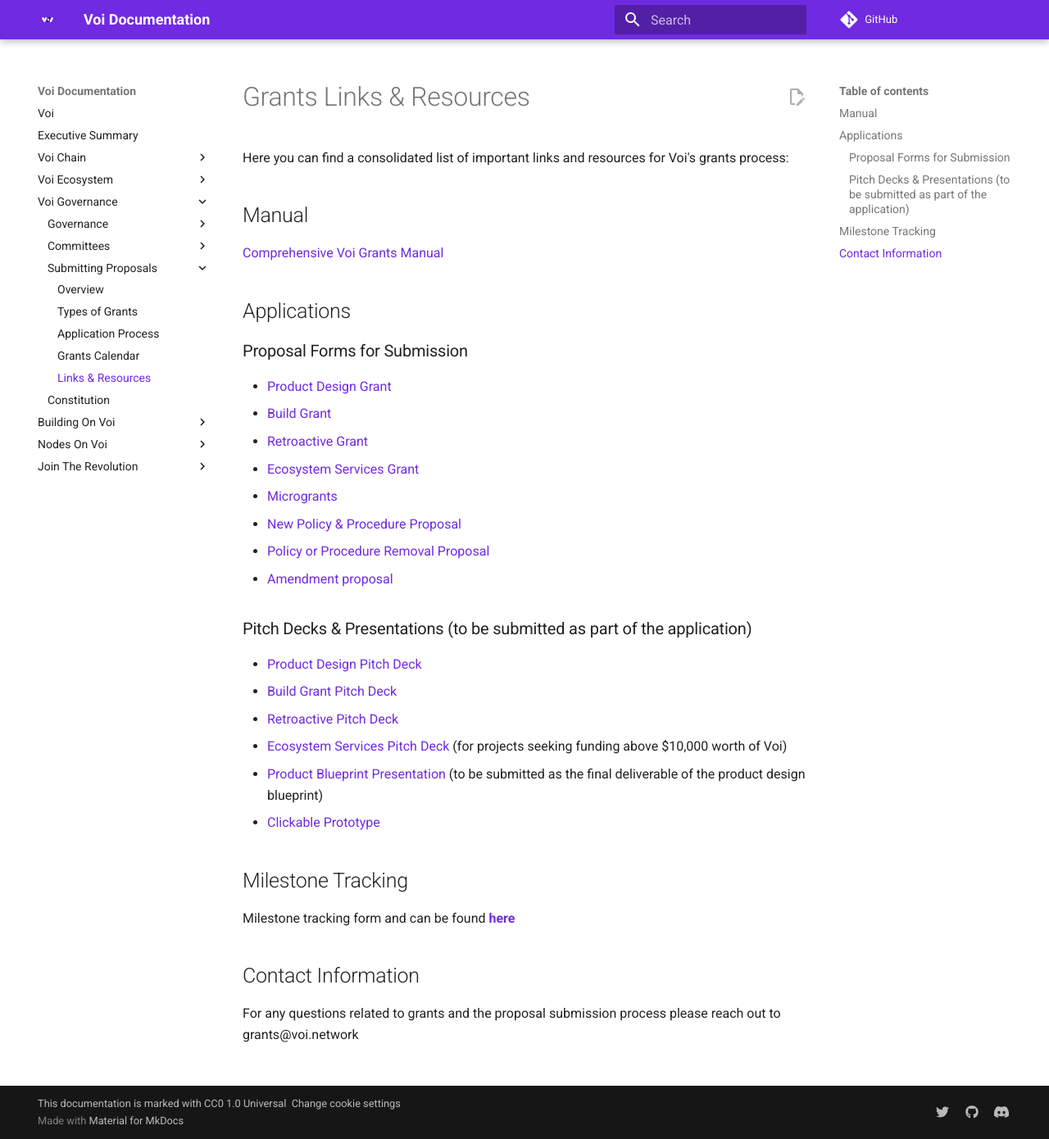
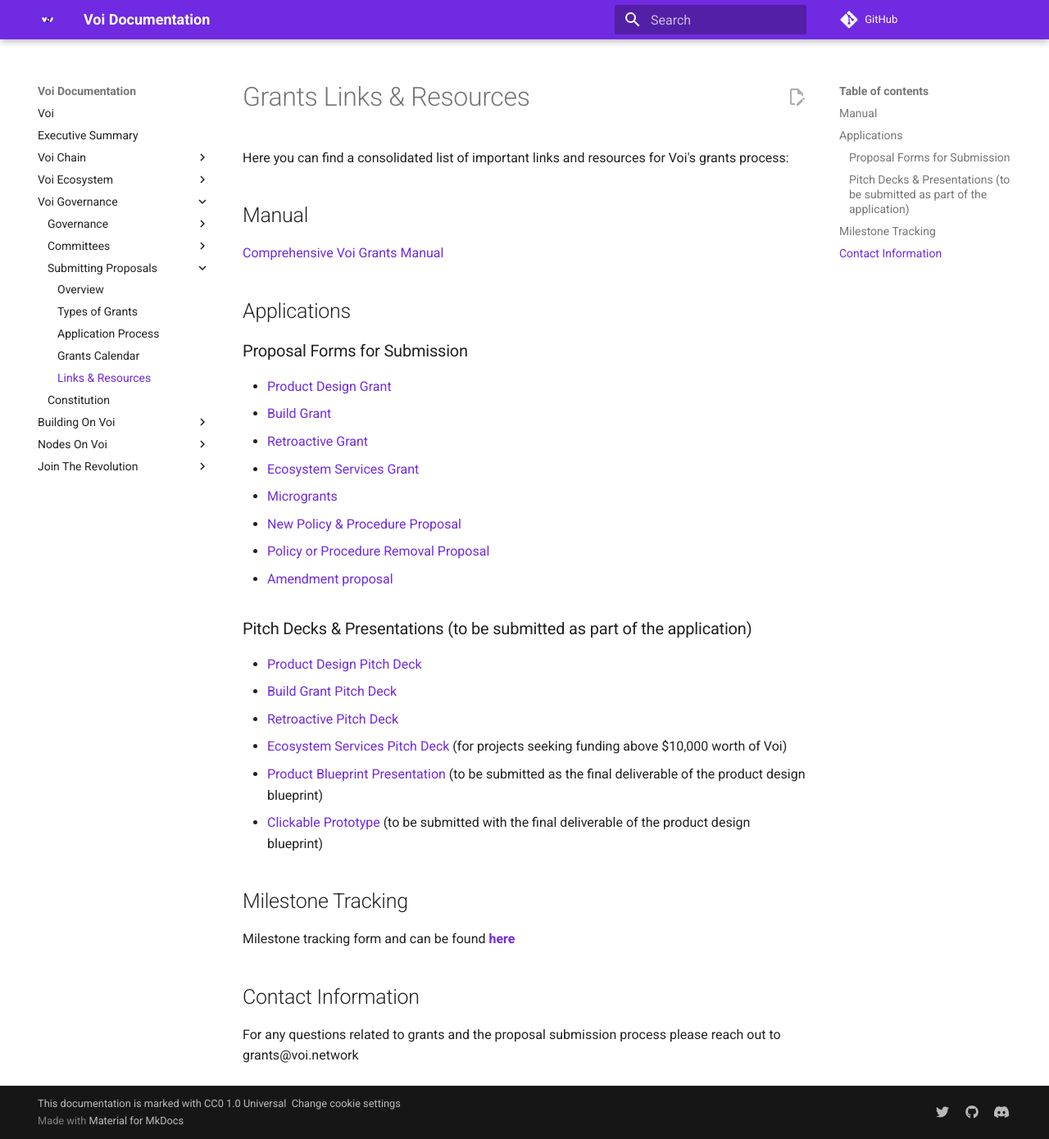
Before and after one commit to VoiNetwork/learn-more, an MkDocs documentation site: the page built from docs/governance/proposals/links-and-resources.md, in a window 1280 px wide and 1390 px high. Shown: the whole window at 82% size. Built offline with MkDocs 1.6.1 and Material for MkDocs 9.7.7, drawn with Linux system fonts in a browser that asks for light colours; plug-ins that fetch from the network failed and are left out; comment, search, counter and statistics services are not loaded.

Commit message:
Update links-and-resources.md

```diff
--- a/docs/governance/proposals/links-and-resources.md
+++ b/docs/governance/proposals/links-and-resources.md
@@ -25,7 +25,7 @@
 - [Ecosystem Services Pitch Deck](https://docs.google.com/presentation/d/1kDAVnKIJT5hYh_69jxW8XuXjQ2J7Pj91NlOxaNy7Zvo/edit?usp=sharing) (for projects seeking funding above $10,000 worth of Voi)
 - [Product Blueprint Presentation](https://docs.google.com/presentation/d/1R2Xm2yUCfyPe9hv-26zSEhA0oQ_TpBBakZGolnmWyzM/edit#slide=id.p) (to be submitted as the final deliverable of the product
   design blueprint)
-- [Clickable Prototype](https://docs.google.com/document/d/18ftZqI99U5bsTeY3EZNqgsPkS0EKrHHDmx9oIWKDM0w/edit#heading=h.ox8nz2jwcxac)
+- [Clickable Prototype](https://docs.google.com/document/d/18ftZqI99U5bsTeY3EZNqgsPkS0EKrHHDmx9oIWKDM0w/edit#heading=h.ox8nz2jwcxac) (to be submitted with the final deliverable of the product design blueprint)
 
 
 ## Milestone Tracking
```
